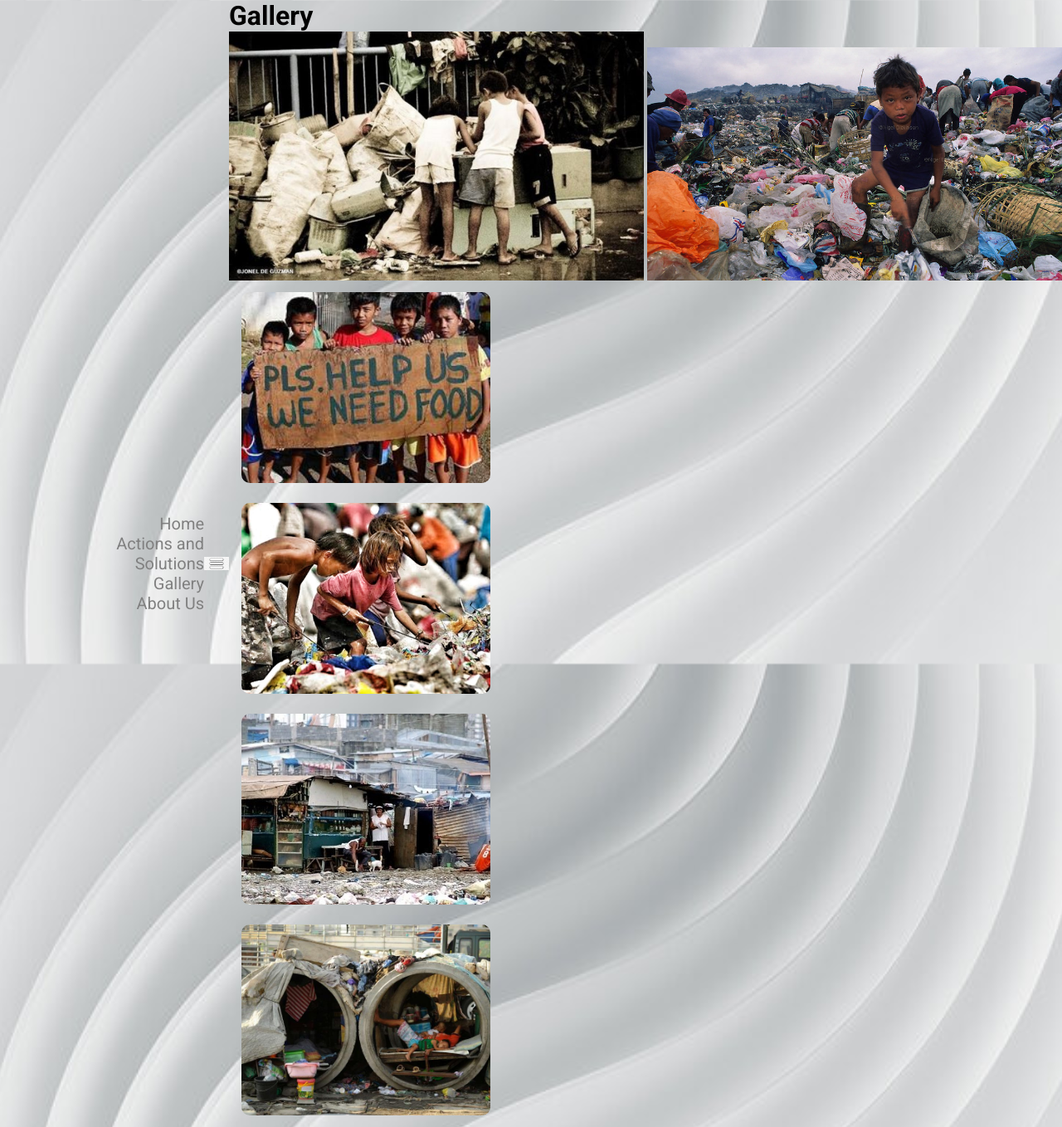
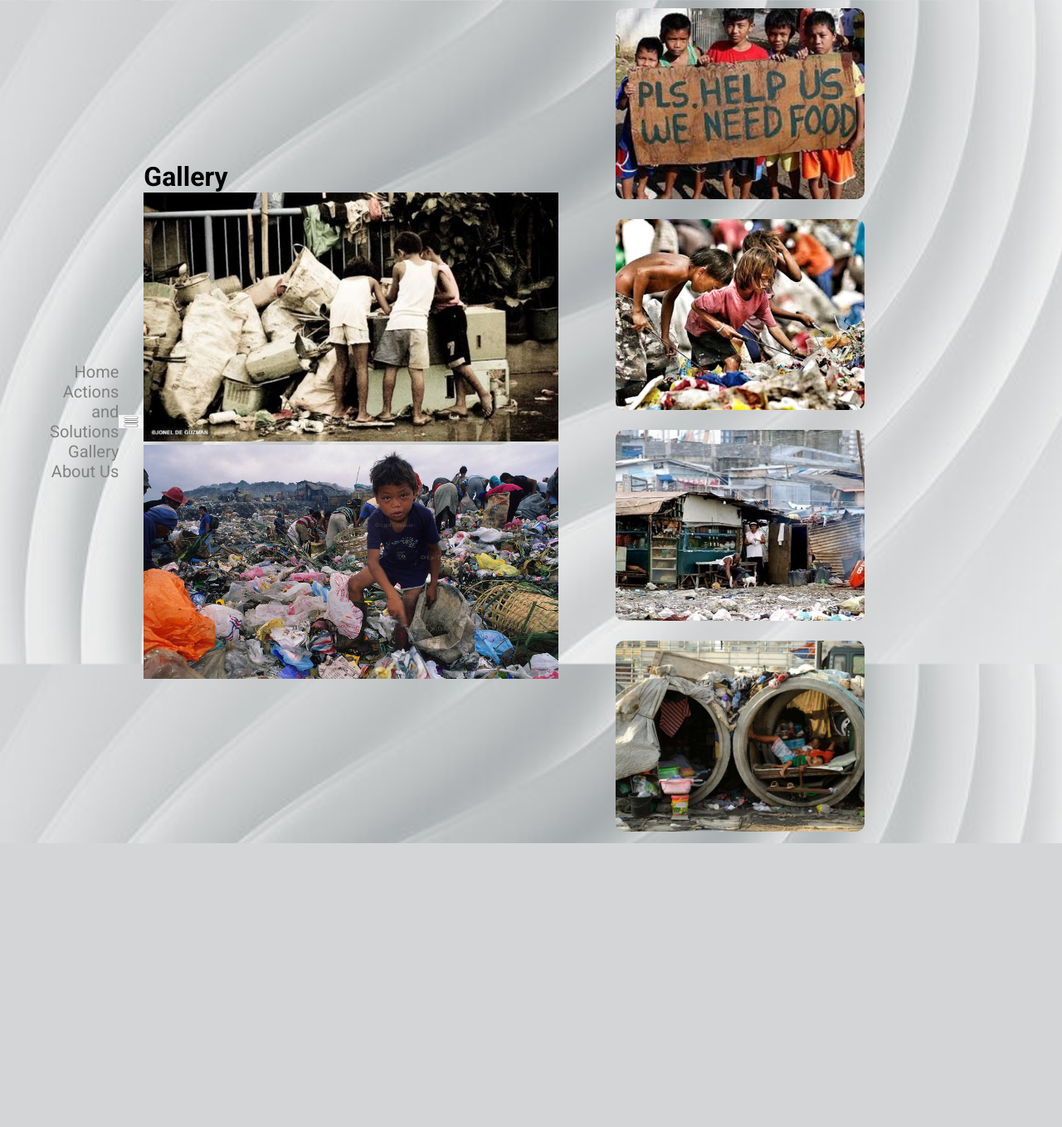
Before and after one commit to VinzJS/learningtasks, a PHP site: page /LT4/gallery.html in a window 1280 px wide. Shown: the whole page at 83% size. After the commit the page ends 1016 px from the top, so only its background shows below. Run offline with PHP 8.4, Linux system fonts and the light colour scheme.

Commit message:
Update styles3.css

```diff
--- a/LT4/styles3.css
+++ b/LT4/styles3.css
@@ -74,3 +74,11 @@ nav ul li a{
 p{
   font-size:30px;
 }
+.row{
+  display:flex;
+  height:88%;
+  align-items:center;
+}
+.col{
+  flex-basis:50%;
+}
```
